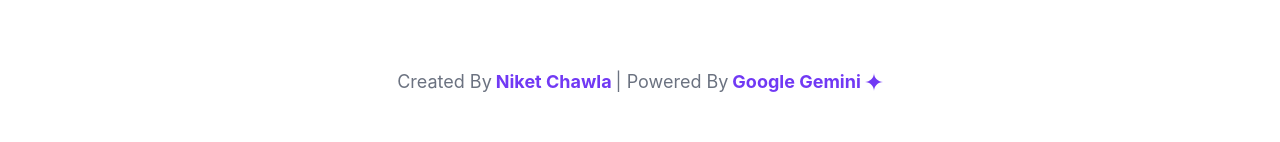
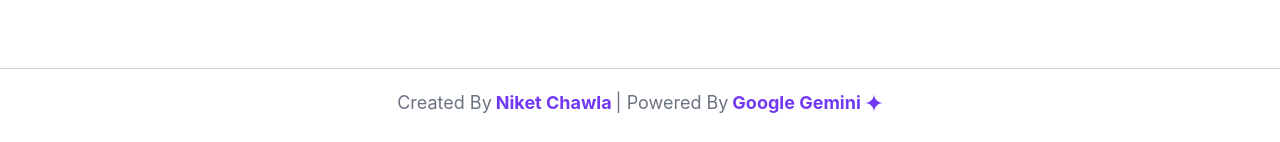
Before and after one commit to NC0312/tripify-web-app, a React (Vite) app: page /view-trip/1 in a window 1280 px wide. Shown: the part 913-1055 px from the top of the page. Built offline with nearby package versions, Linux system fonts and the light colour scheme; no server answers; the database is empty.

Commit message:
Footer 2nd update

```diff
--- a/src/view-trip/components/Footer.jsx
+++ b/src/view-trip/components/Footer.jsx
@@ -3,12 +3,14 @@
 
 function Footer() {
   return (
-    <div className='my-7 flex justify-center items-center'>
+    <div className='my-7 flex flex-col items-center border-t border-gray-300 pt-5'>
       <h2 className='text-center text-lg text-gray-500 inline-flex items-center'>
         Created By <a href='https://niketchawla.vercel.app/' target='_blank' rel="noopener noreferrer">
           <span className='text-[#7139f4] text-lg font-bold mx-1'>Niket Chawla</span>
         </a> | Powered By
-        <a href='https://gemini.google.com/?hl=en-IN' target='_blank'><span className='text-[#7139f4] text-lg font-bold mx-1'> Google Gemini</span></a>
+        <a href='https://gemini.google.com/?hl=en-IN' target='_blank' rel="noopener noreferrer">
+          <span className='text-[#7139f4] text-lg font-bold mx-1'> Google Gemini</span>
+        </a>
         <SiGooglegemini className='text-[#7139f4] text-lg' />
       </h2>
     </div>
```
